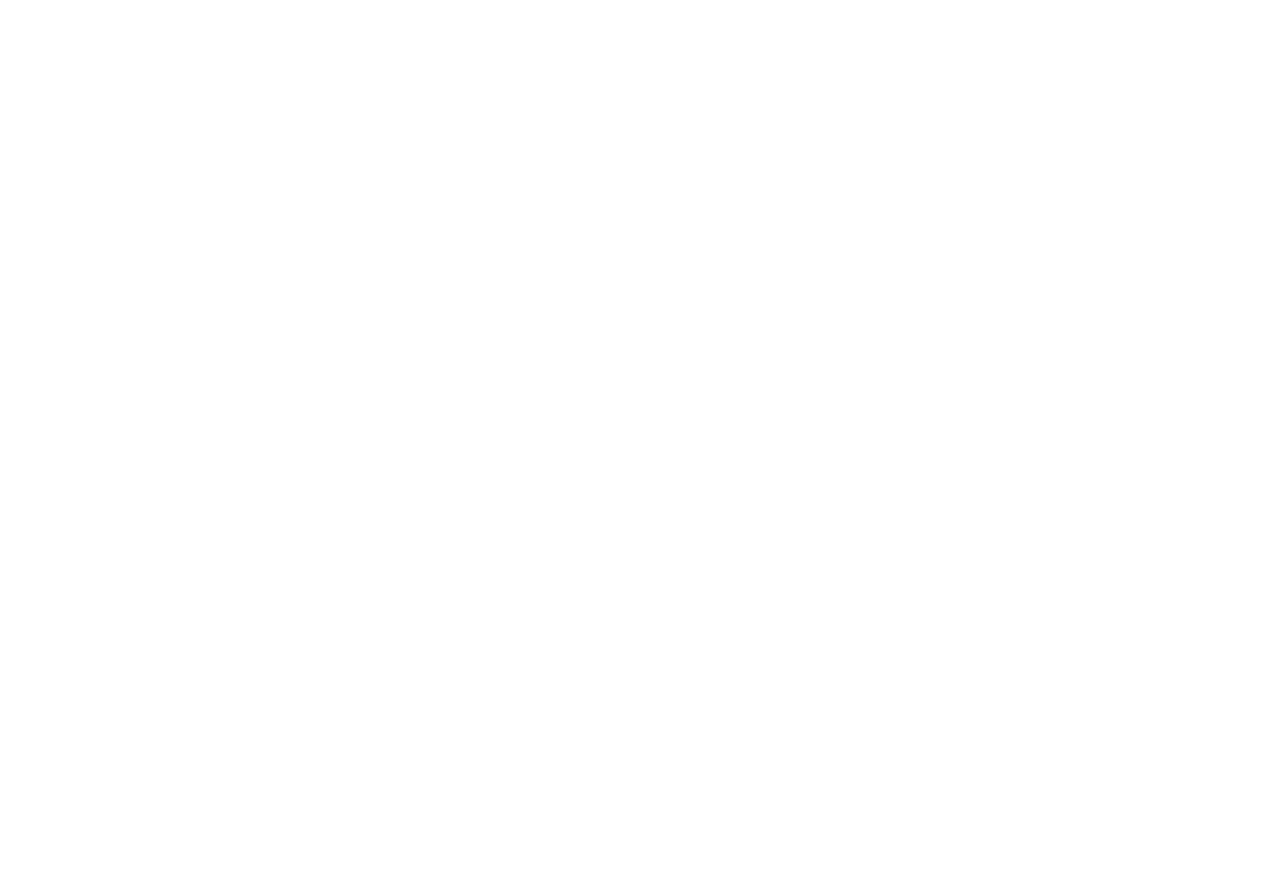
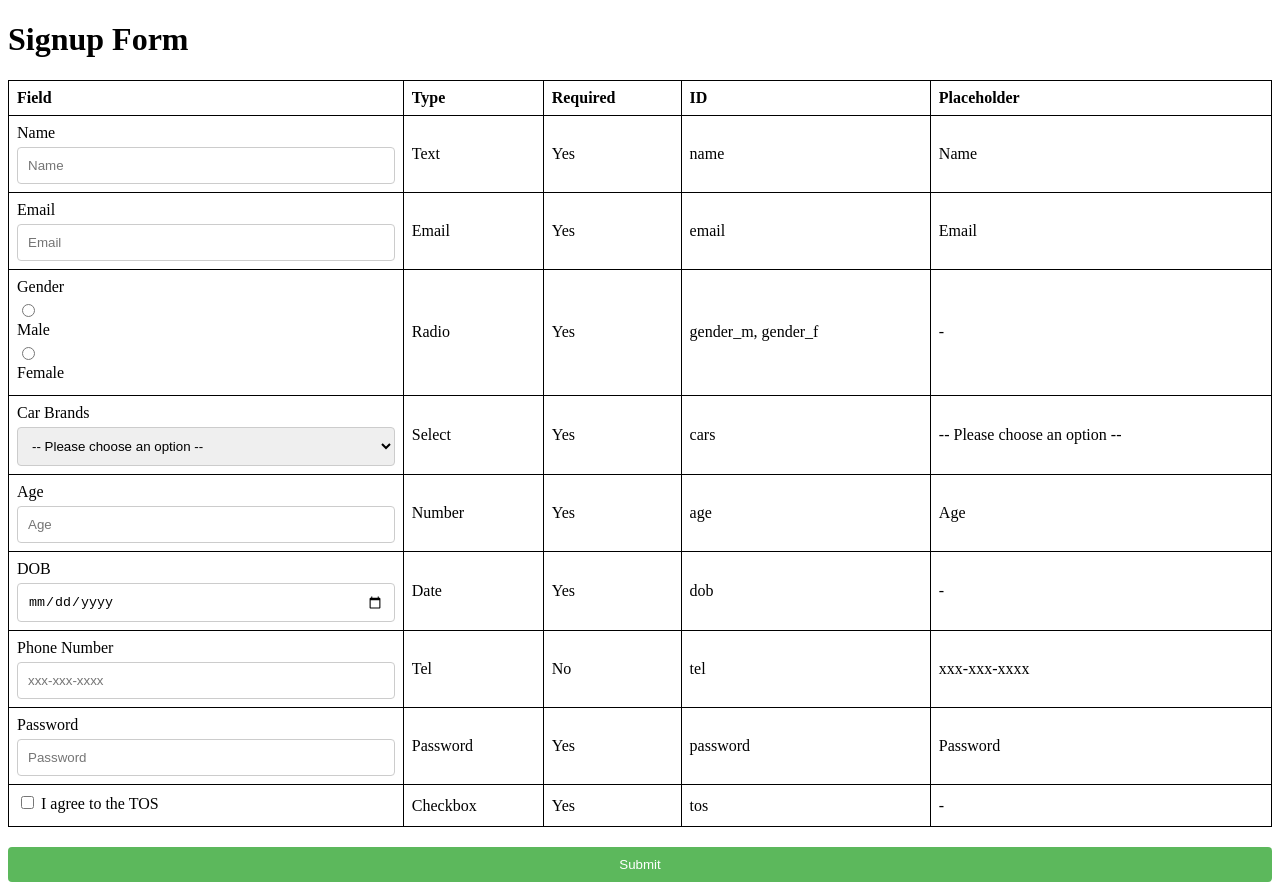
Before and after one commit to acciojob/signup-form-car-mohnixh, a website: page main.html in a window 1280 px wide. Before the commit the page ends 800 px from the top, so only its background shows below. Drawn offline with Linux system fonts and the light colour scheme.

Commit message:
created a submission

```diff
--- a/main.html
+++ b/main.html
@@ -1,16 +1,171 @@
 <!DOCTYPE html>
+<html lang="en">
+<head>
+    <meta charset="UTF-8">
+    <meta name="viewport" content="width=device-width, initial-scale=1.0">
+    <title>Signup Form</title>
+    <style>
+        table {
+            width: 100%;
+            border-collapse: collapse;
+            margin-bottom: 20px;
+        }
+        th, td {
+            border: 1px solid black;
+            padding: 8px;
+            text-align: left;
+        }
+        label {
+            display: block;
+            margin-bottom: 5px;
+        }
+        input[type="text"],
+        input[type="email"],
+        input[type="number"],
+        input[type="date"],
+        input[type="tel"],
+        input[type="password"],
+        select {
+            width: 100%;
+            padding: 10px;
+            border: 1px solid #ccc;
+            border-radius: 4px;
+            box-sizing: border-box;
+        }
+        button {
+            background-color: #5cb85c;
+            color: white;
+            border: none;
+            padding: 10px 15px;
+            border-radius: 4px;
+            cursor: pointer;
+            width: 100%;
+        }
+        button:hover {
+            background-color: #4cae4c;
+        }
+    </style>
+</head>
+<body>
 
-<html>
+<h1>Signup Form</h1>
 
-<head>
-	<link rel="stylesheet" href="styles.css">
-</head>
-
-<body>
-	<!-- the entire body must be written by student -->
-    <script type="text/javascript" src="./script.js">
-</script>
+<form method="POST" action="#">
+    <table>
+        <thead>
+            <tr>
+                <th>Field</th>
+                <th>Type</th>
+                <th>Required</th>
+                <th>ID</th>
+                <th>Placeholder</th>
+            </tr>
+        </thead>
+        <tbody>
+            <tr>
+                <td>
+                    <label for="name">Name</label>
+                    <input type="text" id="name" placeholder="Name" required>
+                </td>
+                <td>Text</td>
+                <td>Yes</td>
+                <td>name</td>
+                <td>Name</td>
+            </tr>
+            <tr>
+                <td>
+                    <label for="email">Email</label>
+                    <input type="email" id="email" placeholder="Email" required>
+                </td>
+                <td>Email</td>
+                <td>Yes</td>
+                <td>email</td>
+                <td>Email</td>
+            </tr>
+            <tr>
+                <td>
+                    <label>Gender</label>
+                    <input type="radio" id="gender_m" name="gender" value="male">
+                    <label for="gender_m">Male</label>
+                    <input type="radio" id="gender_f" name="gender" value="female">
+                    <label for="gender_f">Female</label>
+                </td>
+                <td>Radio</td>
+                <td>Yes</td>
+                <td>gender_m, gender_f</td>
+                <td>-</td>
+            </tr>
+            <tr>
+                <td>
+                    <label for="cars">Car Brands</label>
+                    <select id="cars" required>
+                        <option value="" disabled selected>-- Please choose an option --</option>
+                        <option value="toyota">Toyota</option>
+                        <option value="honda">Honda</option>
+                        <option value="ford">Ford</option>
+                    </select>
+                </td>
+                <td>Select</td>
+                <td>Yes</td>
+                <td>cars</td>
+                <td>-- Please choose an option --</td>
+            </tr>
+            <tr>
+                <td>
+                    <label for="age">Age</label>
+                    <input type="number" id="age" placeholder="Age" required>
+                </td>
+                <td>Number</td>
+                <td>Yes</td>
+                <td>age</td>
+                <td>Age</td>
+            </tr>
+            <tr>
+                <td>
+                    <label for="dob">DOB</label>
+                    <input type="date" id="dob" required>
+                </td>
+                <td>Date</td>
+                <td>Yes</td>
+                <td>dob</td>
+                <td>-</td>
+            </tr>
+            <tr>
+                <td>
+                    <label for="tel">Phone Number</label>
+                    <input type="tel" id="tel" placeholder="xxx-xxx-xxxx">
+                </td>
+                <td>Tel</td>
+                <td>No</td>
+                <td>tel</td>
+                <td>xxx-xxx-xxxx</td>
+            </tr>
+            <tr>
+                <td>
+                    <label for="password">Password</label>
+                    <input type="password" id="password" placeholder="Password" required>
+                </td>
+                <td>Password</td>
+                <td>Yes</td>
+                <td>password</td>
+                <td>Password</td>
+            </tr>
+            <tr>
+                <td>
+                    <label for="tos">
+                        <input type="checkbox" id="tos" required>
+                        I agree to the TOS
+                    </label>
+                </td>
+                <td>Checkbox</td>
+                <td>Yes</td>
+                <td>tos</td>
+                <td>-</td>
+            </tr>
+        </tbody>
+    </table>
+    <button type="submit">Submit</button>
+</form>
 
 </body>
-
 </html>
--- a/styles.css
+++ /dev/null
@@ -1,2 +0,0 @@
-
-/* Your CSS Code here. */
```
